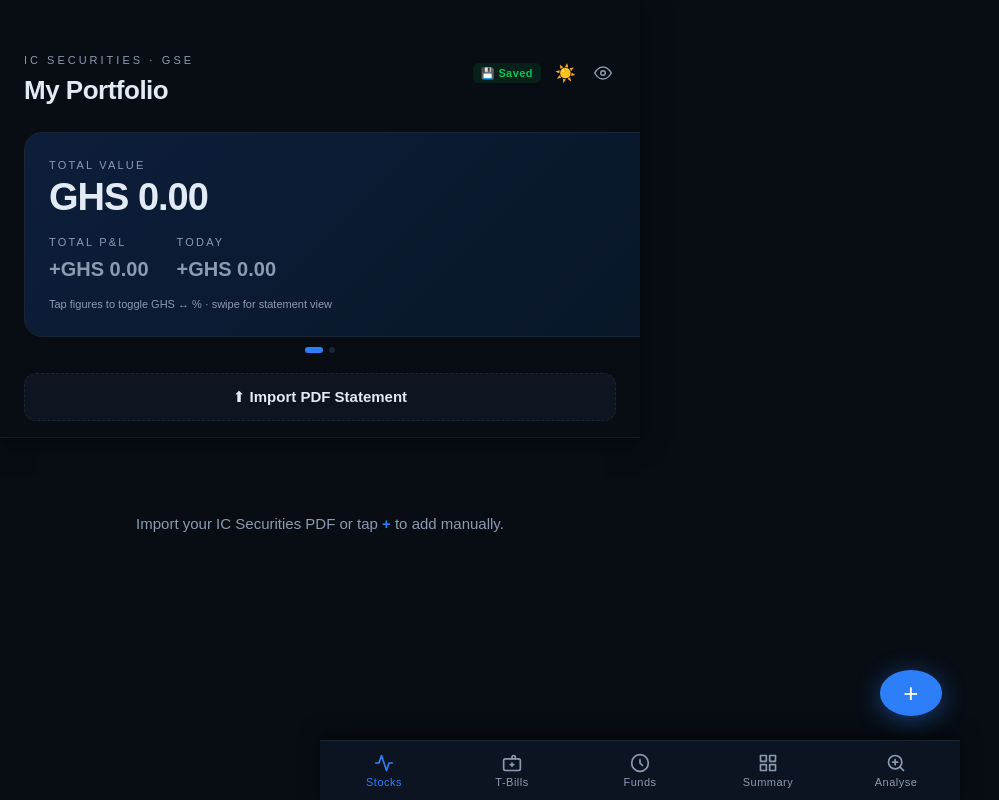
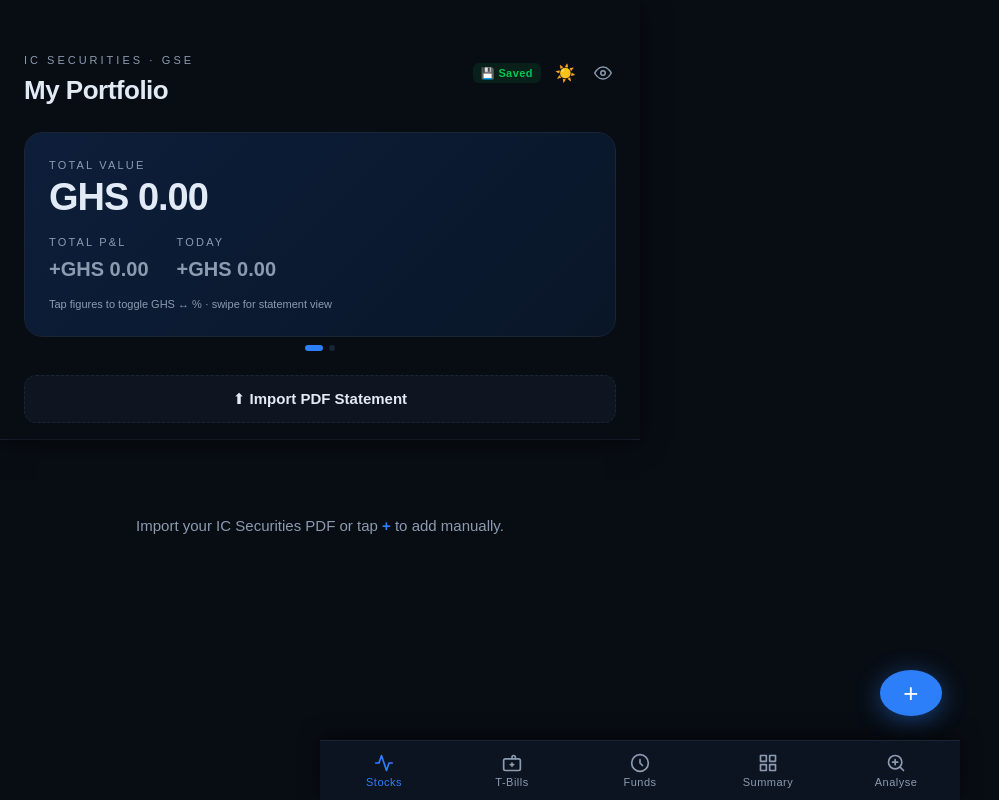
Before and after one commit to DannyBank/GHMyPortfolio, a React (Vite) app: page / in a window 1280 px wide. Shown: the whole page, without its empty margins (0-999 px from the left). Built offline with nearby package versions, Linux system fonts and the light colour scheme; a web font is replaced by a local one.

Commit message:
Fix (app): Fixed display of cards

```diff
--- a/src/App.jsx
+++ b/src/App.jsx
@@ -2628,15 +2628,18 @@
             if (Math.abs(dx) < 40) return;
             setHeroCard(dx < 0 ? 1 : 0);
           };
+          // Card style: same as S.hero but margin moved to the outer wrapper
+          const cardStyle = { ...S.hero, margin: 0, flexShrink: 0, width: "100%", boxSizing: "border-box" };
           return (
-            <div style={{ position: "relative", overflow: "hidden", touchAction: "pan-y" }}
+            <div style={{ margin: "clamp(8px,2vw,14px) var(--gutter,18px)", touchAction: "pan-y" }}
               onTouchStart={handleTouchStart} onTouchEnd={handleTouchEnd}>
 
-              {/* Slide track */}
-              <div style={{ display: "flex", transition: "transform .3s cubic-bezier(.4,0,.2,1)", transform: `translateX(${heroCard === 0 ? "0%" : "-100%"})`, willChange: "transform" }}>
+              {/* Slide track — clips to the wrapper width */}
+              <div style={{ overflow: "hidden", borderRadius: "var(--radius-card)" }}>
+                <div style={{ display: "flex", width: "100%", transition: "transform .3s cubic-bezier(.4,0,.2,1)", transform: `translateX(${heroCard === 0 ? "0%" : "-100%"})`, willChange: "transform" }}>
 
                   {/* Card 0 — Live totals */}
-                <div style={{ ...S.hero, flexShrink: 0, width: "100%", boxSizing: "border-box" }}>
+                  <div style={cardStyle}>
                     <div style={S.label}>Total Value</div>
                     <div style={S.bigNum}>{hidden ? "••••••" : `GHS ${totalValue.toLocaleString("en-GH", { minimumFractionDigits: 2, maximumFractionDigits: 2 })}`}</div>
                     <div style={{ display: "flex", gap: "clamp(16px,4vw,28px)", marginTop: "clamp(10px,2.8vw,16px)" }}>
@@ -2653,7 +2656,7 @@
                   </div>
 
                   {/* Card 1 — Statement view */}
-                <div style={{ ...S.hero, flexShrink: 0, width: "100%", boxSizing: "border-box", background: "linear-gradient(135deg,rgba(45,127,249,.18) 0%,rgba(45,127,249,.06) 100%)", border: "1px solid rgba(45,127,249,.25)" }}>
+                  <div style={{ ...cardStyle, background: "linear-gradient(135deg,rgba(45,127,249,.18) 0%,rgba(45,127,249,.06) 100%)", border: "1px solid rgba(45,127,249,.25)" }}>
                     <div style={{ ...S.label, color: "var(--clr-accent)" }}>Statement · Wtd Avg Cost</div>
                     {!stmtHasData ? (
                       <div style={{ color: "var(--clr-dim)", fontSize: "var(--fs-md)", marginTop: 8 }}>Import a PDF statement to see this view.</div>
@@ -2675,9 +2678,10 @@
                     )}
                   </div>
                 </div>
+              </div>
 
               {/* Dot indicators */}
-              <div style={{ display: "flex", justifyContent: "center", gap: 6, paddingBottom: "clamp(6px,1.5vw,10px)", marginTop: -4 }}>
+              <div style={{ display: "flex", justifyContent: "center", gap: 6, paddingTop: "clamp(6px,1.5vw,8px)" }}>
                 {[0, 1].map(i => (
                   <div key={i} onClick={() => setHeroCard(i)} style={{ width: heroCard === i ? 18 : 6, height: 6, borderRadius: 3, background: heroCard === i ? "var(--clr-accent)" : "var(--clr-border)", transition: "all .25s", cursor: "pointer" }} />
                 ))}
```
Lines whose indentation alone changed are shown as unchanged.
